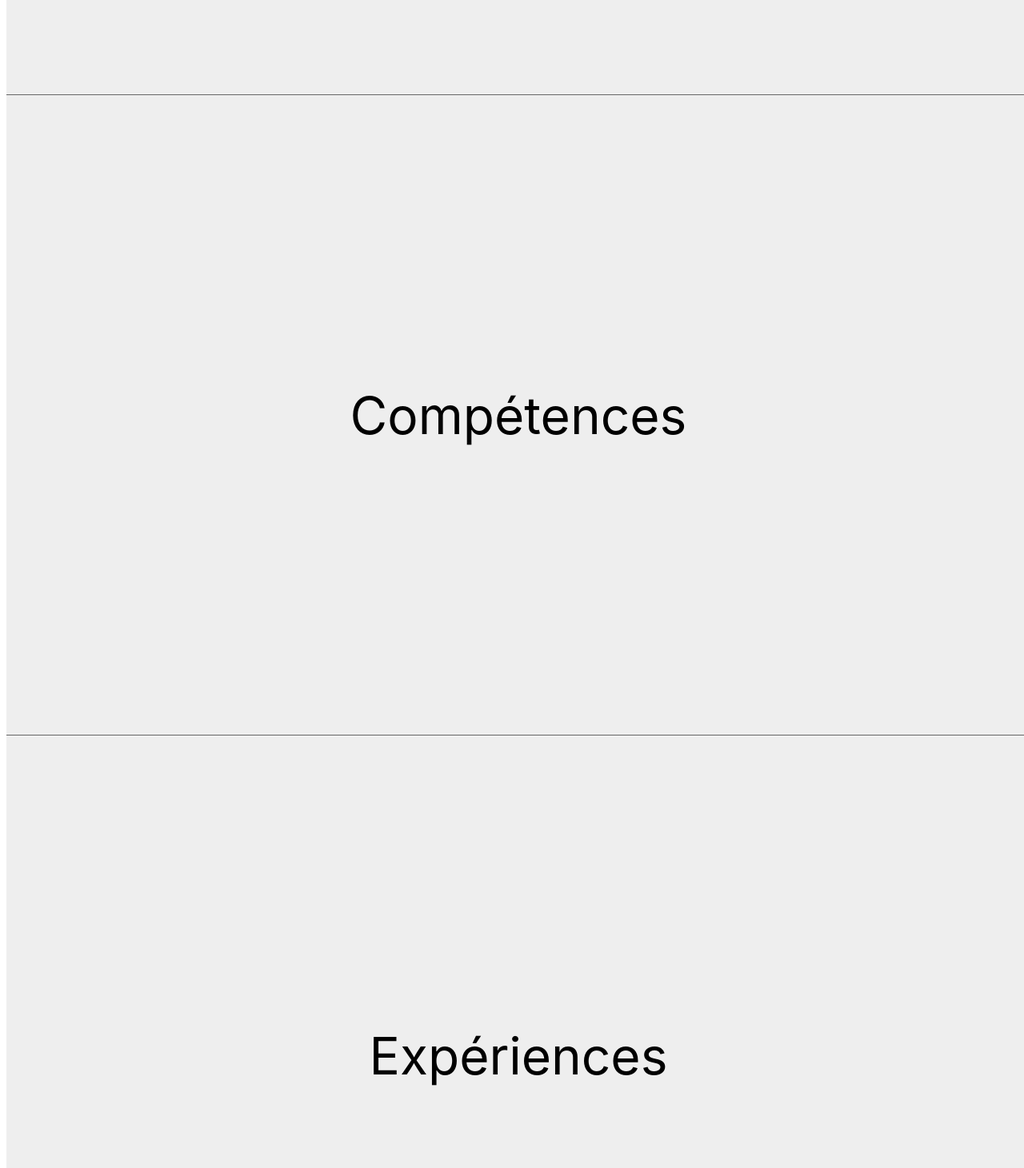
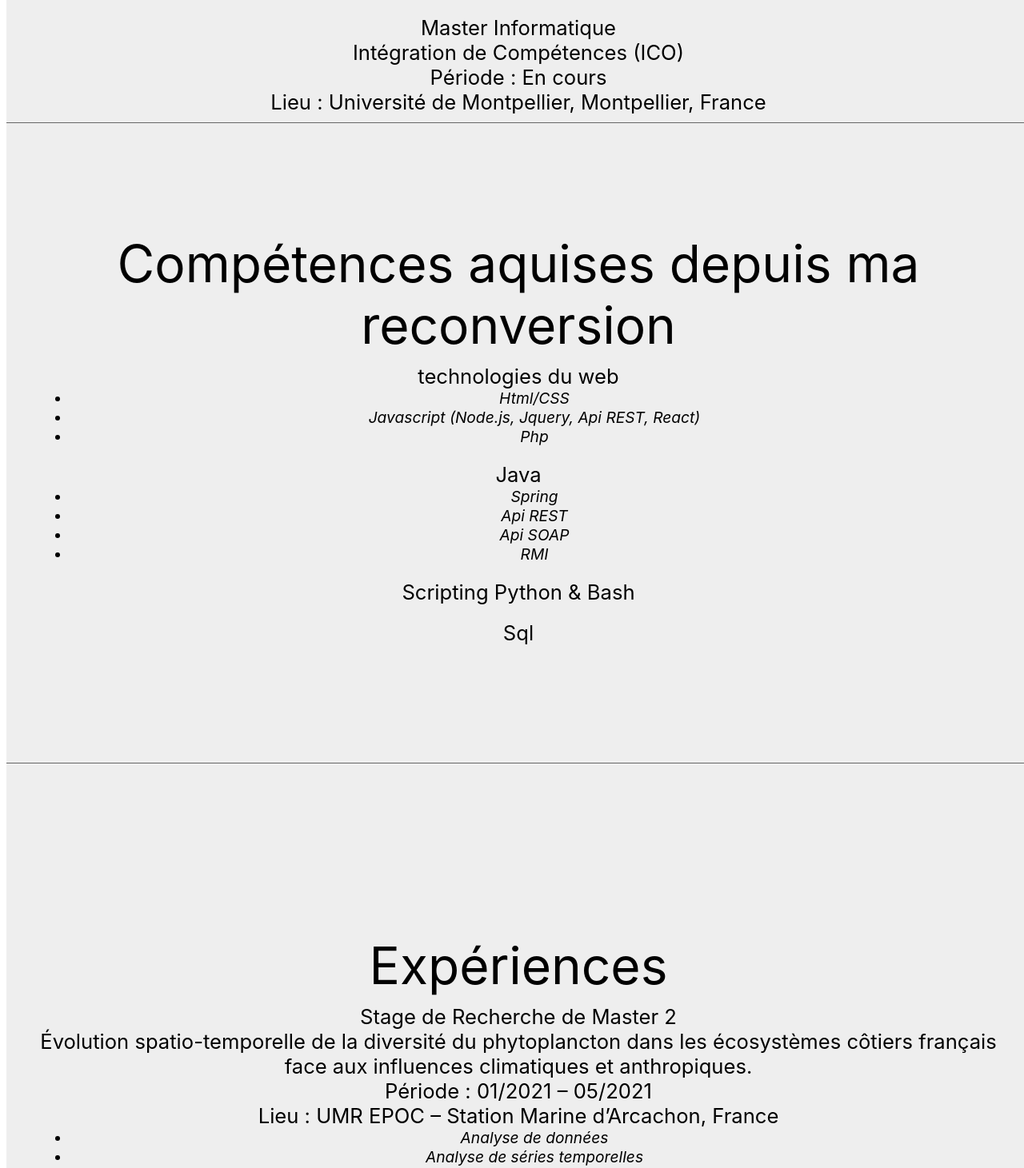
Before and after one commit to Mat-gif/Mat-gif.github.io, a React (Create React App) app: page / in a window 1280 px wide. Shown: the part 2383-3844 px from the top of the page at 80% size. Built offline with nearby package versions, Linux system fonts and the light colour scheme.

Commit message:
ajout details des informations du cv

```diff
--- a/src/App.css
+++ b/src/App.css
@@ -57,11 +57,12 @@ section {
   padding: 10px 100px 10px 100px;
 }
 
-.diploma-container {
-  font-size: 1vw;
+.my-container {
+  font-size: 2vw;
   padding: 10px 40px 10px 40px;
   display: inline-block;
 }
+
 
 img {
   width: 400px;
@@ -69,3 +70,9 @@ img {
   margin-left: auto;
   margin-right: auto;
 }
+
+.my-list{
+  margin: auto;
+  font-style: italic;
+  font-size: 1.5vw;
+}
--- a/src/App.js
+++ b/src/App.js
@@ -4,6 +4,8 @@ import { gsap } from "gsap"
 import { ScrollTrigger } from "gsap/ScrollTrigger"
 import moi from "./moi.png"
 import { formations } from './Formation';
+import { experiences } from './Experiences';
+import { skills } from './Skills';
 
 gsap.registerPlugin(ScrollTrigger)
 
@@ -158,7 +160,7 @@ function App() {
         <div id="box1" className="box" onMouseEnter={onEnter} onMouseLeave={onLeave}>
           Formations
             {formations.map((formation, index) => (
-              <div className="diploma-container" key={index}>
+              <div className="my-container" key={index}>
                 <div className="diploma-title">{formation.title}</div>
                 <div className="diploma-speciality">{formation.speciality}</div>
                 <div className="diploma-period">Période : {formation.period}</div>
@@ -166,14 +168,46 @@ function App() {
                 {formation.hasOwnProperty('mention') && (
                 <div className="diploma-mention">Mention : {formation.mention}</div>
                 )}
+                {formation.hasOwnProperty('skills') && (
+                formation.skills.map((skill, index) => (
+                  <ul className="my-list" key={index}>
+                    <li className="formation-skill" > {skill}</li>
+                  </ul>
+                )))}
               </div>
             ))}
         </div>
         <div id="box2" className="box"  onMouseEnter={onEnter} onMouseLeave={onLeave}>
-          Compétences
+          Compétences aquises depuis ma reconversion
+          {skills.map((skill, index) => (
+              <div className="my-container" key={index}>
+                <div className="skill-name">{skill.name}</div>
+                {skill.hasOwnProperty('specialities') && (
+                skill.specialities.map((speciality, index) => (
+                  <ul className="my-list" key={index}>
+                    <li className="skill-speciality" > {speciality}</li>
+                  </ul>
+                )))}
+              </div>
+            ))}
         </div>
+
         <div id="box3" className="box"  onMouseEnter={onEnter} onMouseLeave={onLeave}>
           Expériences
+          {experiences.map((experience, index) => (
+              <div className="my-container" key={index}>
+                <div className="experience-title">{experience.title}</div>
+                <div className="experience-speciality">{experience.speciality}</div>
+                <div className="experience-period">Période : {experience.period}</div>
+                <div className="experience-location">Lieu : {experience.location}</div>
+                {experience.skills.map((skill, index) => (
+
+                  <ul className="my-list" key={index}>
+                    <li className="experience-skill" > {skill}</li>
+                  </ul>
+                ))}
+              </div>
+            ))}
         </div>
         <div id="conclusion" className="box"  onMouseEnter={onEnter} onMouseLeave={onLeave}>
             {conclusion}
--- /dev/null
+++ b/src/Experiences.js
@@ -0,0 +1,14 @@
+const experiences = [
+    {
+      title: "Stage de Recherche de Master 2",
+      speciality:"Évolution spatio-temporelle de la diversité du phytoplancton dans les écosystèmes côtiers français face aux influences climatiques et anthropiques.",
+      period: "01/2021 – 05/2021",
+      location: "UMR EPOC – Station Marine d’Arcachon, France",
+      skills : ["Analyse de données", "Analyse de séries temporelles", "Statistiques univariées et multivarié", "Modélisation dynamique", "Progarmmation sous R"]
+    }
+  ];
+
+
+
+
+  export { experiences };
--- a/src/Formation.js
+++ b/src/Formation.js
@@ -17,7 +17,8 @@ const formations = [
       speciality:"Oceanographie Biologique et Ecologie Marine (OBEM)",
       period: "2019-2021",
       location: "Aix-Mareille Université, Marseille, France",
-      mention: "Bien"
+      mention: "Bien",
+      skills : ["Statistiques spatiales, descriptives et analytiques", "Modélisation et méthodes numériques", "Analyses de séries temporelles", "Analyses de signaux", "R, Python, Fortran 90"]
     },
     {
         title: "Master Informatique",
--- /dev/null
+++ b/src/Skills.js
@@ -0,0 +1,21 @@
+const skills = [
+    {
+        name: "technologies du web",
+        specialities:["Html/CSS", "Javascript (Node.js, Jquery, Api REST, React)","Php"]
+    },
+    {
+        name: "Java",
+        specialities:["Spring","Api REST","Api SOAP","RMI"]
+    },
+    {
+        name: "Scripting Python & Bash"
+    },
+    {
+        name: "Sql",
+    }
+  ];
+
+
+
+
+  export { skills };
```
